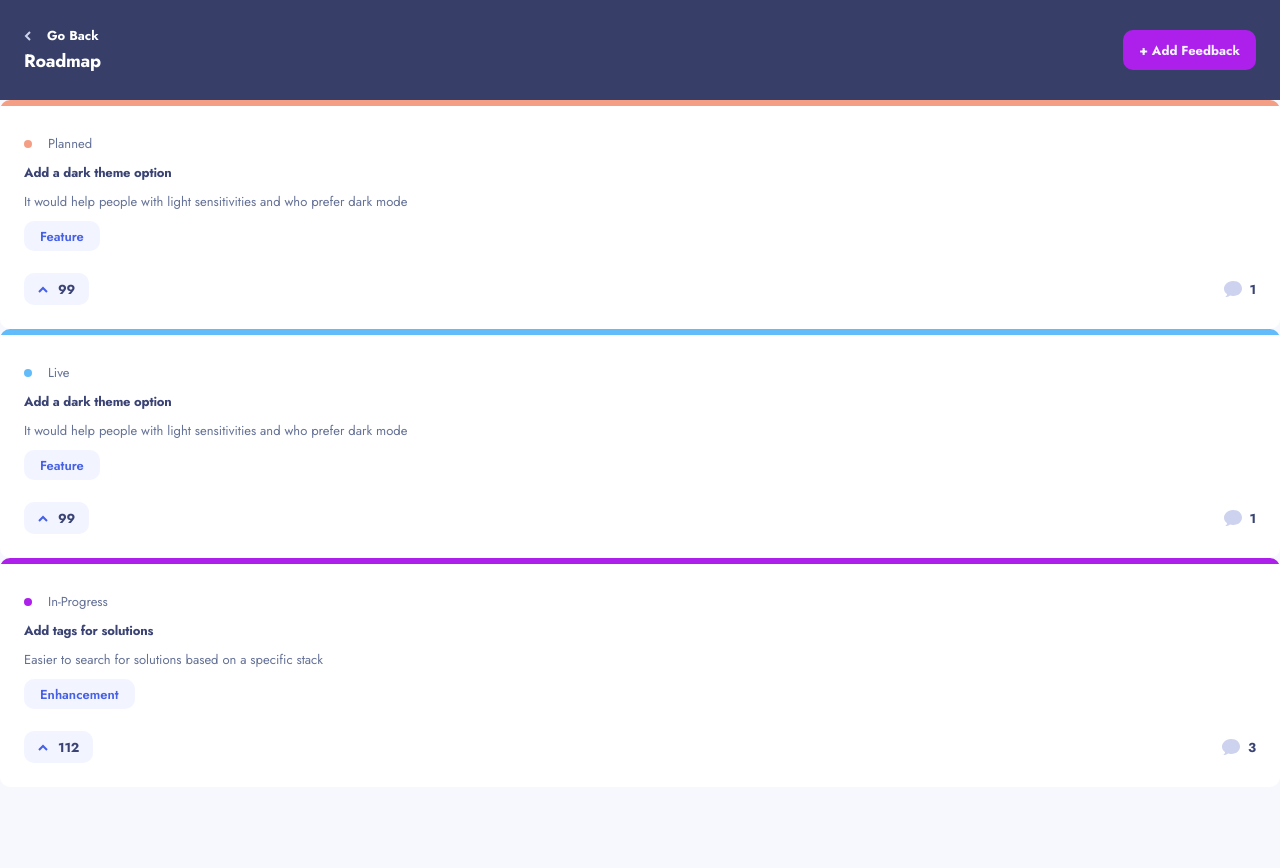
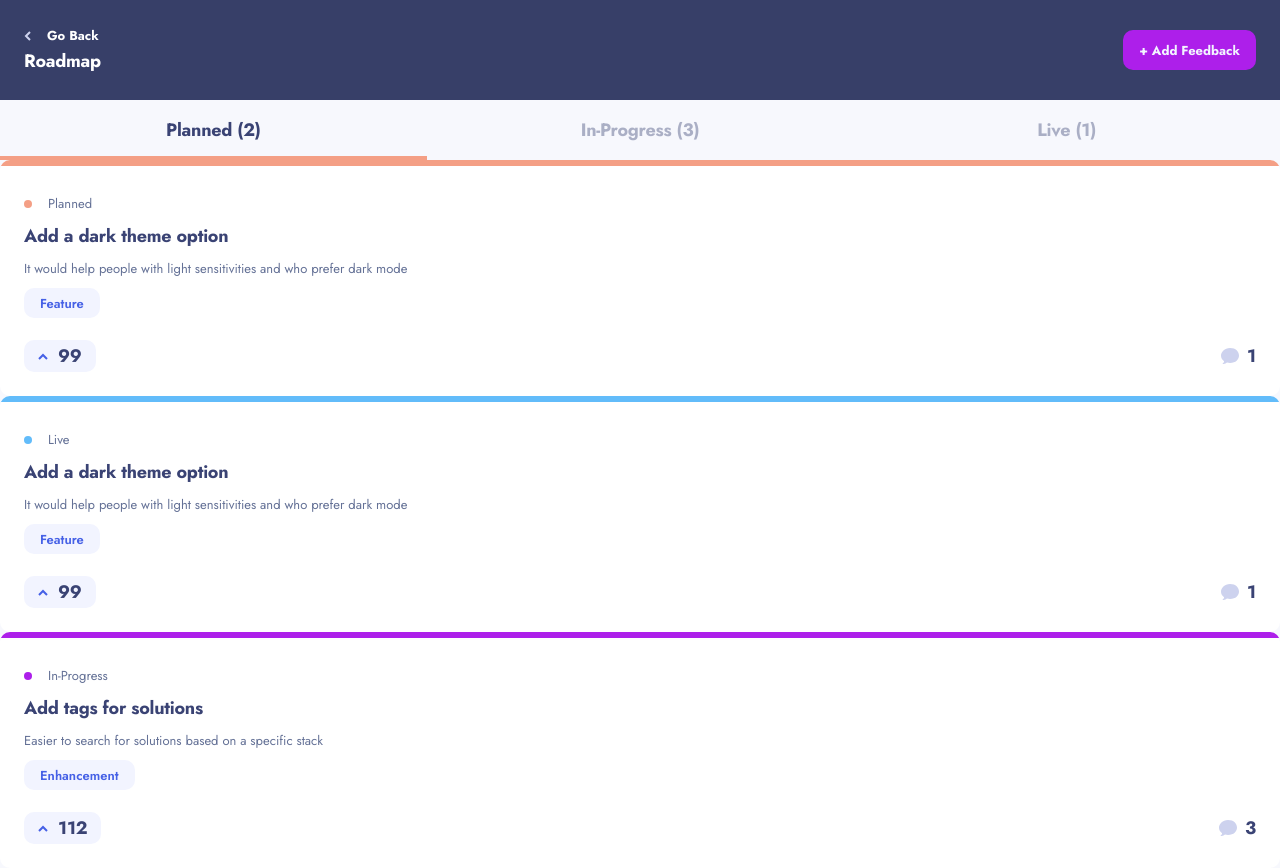
Before and after one commit to ryanbradley-webdev/product-feedback-app, a React (Vite) app in the folder client/: page /roadmap in a window 1280 px wide. Before the commit the page ends 800 px from the top, so only its background shows below. Built offline with nearby package versions, Linux system fonts and the light colour scheme.

Commit message:
Convert roadmap display to dedicated component. Add filter bar with customized style.

```diff
--- /dev/null
+++ b/client/src/components/roadmapGrid/RoadmapGrid.tsx
@@ -0,0 +1,62 @@
+import { useState } from 'react'
+import { SAMPLE_FEEDBACK } from '../../sampleData/feedback'
+import FeedbackCard from '../feedbackCard/FeedbackCard'
+import styles from './roadmapGrid.module.css'
+
+export default function RoadmapGrid() {
+    const [selectedStatus, setSelectedStatus] = useState('Planned')
+
+    return (
+        <section>
+
+            <div
+                className={styles.status_bar}
+            >
+
+                <button
+                    data-selected={selectedStatus === 'Planned'}
+                    onClick={() => setSelectedStatus('Planned')}
+                >
+                    <h5>
+                        Planned (2)
+                    </h5>
+                </button>
+
+                <button
+                    data-selected={selectedStatus === 'In-Progress'}
+                    onClick={() => setSelectedStatus('In-Progress')}
+                >
+                    <h5>
+                        In-Progress (3)
+                    </h5>
+                </button>
+
+                <button
+                    data-selected={selectedStatus === 'Live'}
+                    onClick={() => setSelectedStatus('Live')}
+                >
+                    <h5>
+                        Live (1)
+                    </h5>
+                </button>
+
+            </div>
+
+            <FeedbackCard
+                {...SAMPLE_FEEDBACK[0]}
+                statused
+            />
+
+            <FeedbackCard
+                {...SAMPLE_FEEDBACK[1]}
+                statused
+            />
+
+            <FeedbackCard
+                {...SAMPLE_FEEDBACK[2]}
+                statused
+            />
+
+        </section>
+    )
+}
--- /dev/null
+++ b/client/src/components/roadmapGrid/roadmapGrid.module.css
@@ -0,0 +1,45 @@
+.grid {
+    display: grid;
+}
+
+.status_bar {
+    position: relative;
+    display: grid;
+    grid-template-columns: repeat(3, 1fr);
+    width: 100%;
+}
+
+.status_bar button {
+    height: 60px;
+    color: var(--clr-blue-600);
+    background-color: transparent;
+    border: none;
+}
+
+.status_bar button[data-selected='false'] {
+    opacity: 0.4;
+}
+
+.status_bar::after {
+    content: '';
+    position: absolute;
+    bottom: 0;
+    height: 4.5px;
+    width: 33.333%;
+    transition: all 0.15s ease-in-out;
+}
+
+.status_bar:has(button:first-child[data-selected='true'])::after {
+    background-color: var(--clr-orange-900);
+    left: 0;
+}
+
+.status_bar:has(button:nth-child(2)[data-selected='true'])::after {
+    background-color: var(--clr-purple-900);
+    left: 33.333%;
+}
+
+.status_bar:has(button:last-child[data-selected='true'])::after {
+    background-color: var(--clr-blue-900);
+    left: 66.666%;
+}
--- a/client/src/index.css
+++ b/client/src/index.css
@@ -45,7 +45,9 @@
 @media screen and (min-width: 481px) {
     :root {
         --font-h2: bold 20px/29px var(--font-fam);
+        --font-h5: bold 18px var(--font-fam);
         --space-h2: -0.25px;
+        --space-h5: -0.25px;
     }
 }
 
--- a/client/src/routes/roadmap/Roadmap.tsx
+++ b/client/src/routes/roadmap/Roadmap.tsx
@@ -1,8 +1,7 @@
 import { Link, useNavigate } from 'react-router-dom'
 import Button from '../../components/button/Button'
 import styles from './roadmap.module.css'
-import FeedbackCard from '../../components/feedbackCard/FeedbackCard'
-import { SAMPLE_FEEDBACK } from '../../sampleData/feedback'
+import RoadmapGrid from '../../components/roadmapGrid/RoadmapGrid'
 
 export default function Roadmap() {
     const navigate = useNavigate()
@@ -43,24 +42,7 @@ export default function Roadmap() {
 
             </header>
 
-            <section>
-
-                <FeedbackCard
-                    {...SAMPLE_FEEDBACK[0]}
-                    statused
-                />
-
-                <FeedbackCard
-                    {...SAMPLE_FEEDBACK[1]}
-                    statused
-                />
-
-                <FeedbackCard
-                    {...SAMPLE_FEEDBACK[2]}
-                    statused
-                />
-
-            </section>
+            <RoadmapGrid />
 
         </main>
     )
```
